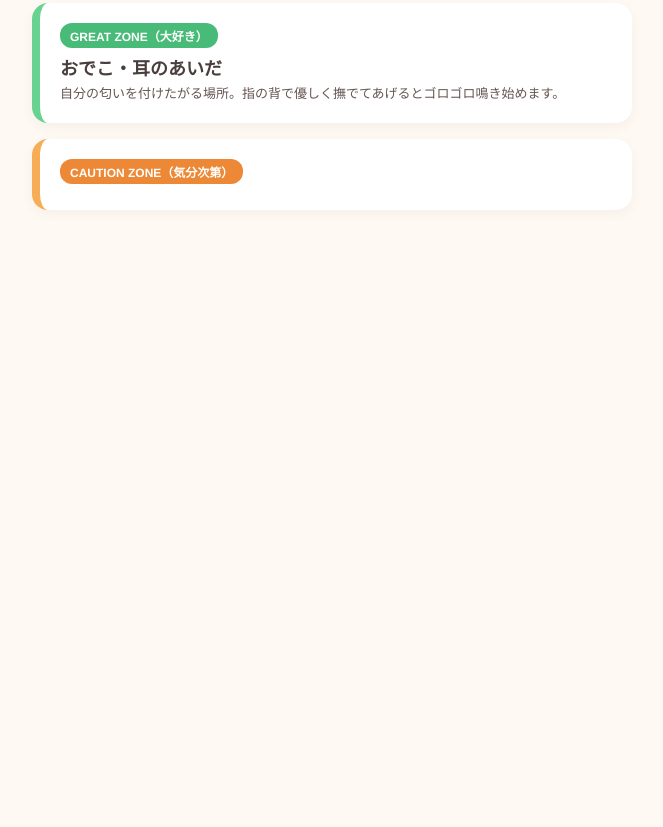
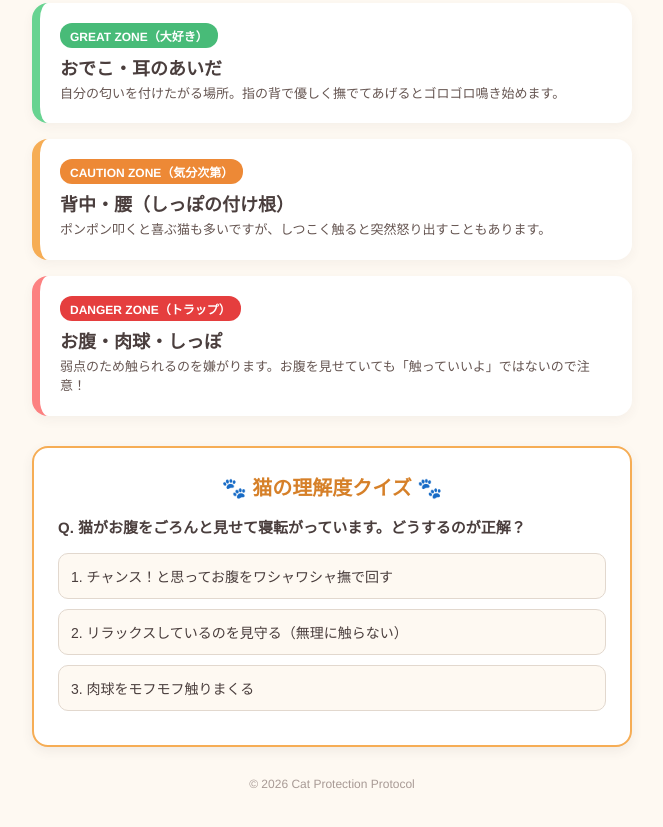
Before and after one commit to noa905/2026_ds, a plain HTML site: page index.html in a window 1280 px wide. Shown: the part 357-1184 px from the top of the page, without its empty margins (308-971 px from the left). Before the commit the page ends 800 px from the top, so only its background shows below. Drawn offline with Linux system fonts and the light colour scheme.

Commit message:
Update index.html

```diff
--- a/index.html
+++ b/index.html
@@ -3,7 +3,7 @@
 <head>
     <meta charset="UTF-8">
     <meta name="viewport" content="width=device-width, initial-scale=1.0">
-    <title>猫のなで方ガイド</title>
+    <title>猫のなで方ガイド＆クイズ</title>
     <style>
         * {
             box-sizing: border-box;
@@ -48,15 +48,9 @@
             border-left: 8px solid #ccc;
         }
 
-        .zone-card.safe {
-            border-left-color: #68d391; /* 緑 */
-        }
-        .zone-card.caution {
-            border-left-color: #f6ad55; /* オレンジ */
-        }
-        .zone-card.danger {
-            border-left-color: #fc8181; /* 赤 */
-        }
+        .zone-card.safe { border-left-color: #68d391; }
+        .zone-card.caution { border-left-color: #f6ad55; }
+        .zone-card.danger { border-left-color: #fc8181; }
 
         .badge {
             font-size: 12px;
@@ -71,9 +65,7 @@
         .badge.caution { background-color: #ed8936; }
         .badge.danger { background-color: #e53e3e; }
 
-        .zone-info {
-            flex: 1;
-        }
+        .zone-info { flex: 1; }
         .zone-title {
             font-size: 18px;
             font-weight: bold;
@@ -85,18 +77,52 @@
             line-height: 1.5;
         }
 
-        .tip-box {
-            background-color: #fff2e2;
-            border-radius: 12px;
-            padding: 16px;
-            font-size: 13px;
-            line-height: 1.6;
-            margin-top: 24px;
+        /* クイズエリアのスタイル */
+        .quiz-container {
+            background-color: #ffffff;
+            border-radius: 16px;
+            padding: 24px;
+            margin-top: 30px;
+            box-shadow: 0 4px 12px rgba(74, 62, 61, 0.08);
+            border: 2px solid #f6ad55;
         }
-        .tip-title {
+        .quiz-title {
+            font-size: 20px;
             font-weight: bold;
             color: #d68029;
-            margin-bottom: 4px;
+            text-align: center;
+            margin-bottom: 16px;
+        }
+        .quiz-question {
+            font-size: 15px;
+            font-weight: bold;
+            margin-bottom: 14px;
+            line-height: 1.5;
+        }
+        .quiz-option {
+            display: block;
+            width: 100%;
+            padding: 12px;
+            margin-bottom: 10px;
+            background-color: #fef9f2;
+            border: 1px solid #e2d8ce;
+            border-radius: 10px;
+            font-size: 14px;
+            color: #4a3e3d;
+            cursor: pointer;
+            text-align: left;
+            transition: all 0.2s;
+        }
+        .quiz-option:hover {
+            background-color: #fbeee0;
+        }
+        .quiz-result {
+            margin-top: 15px;
+            padding: 12px;
+            border-radius: 8px;
+            font-weight: bold;
+            text-align: center;
+            display: none;
         }
 
         footer {
@@ -138,4 +164,52 @@
     <div class="zone-card caution">
         <div class="zone-info">
             <span class="badge caution">CAUTION ZONE（気分次第）</span>
-            <div class="zone-title
+            <div class="zone-title">背中・腰（しっぽの付け根）</div>
+            <div class="zone-desc">ポンポン叩くと喜ぶ猫も多いですが、しつこく触ると突然怒り出すこともあります。</div>
+        </div>
+    </div>
+
+    <!-- 危険エリア -->
+    <div class="zone-card danger">
+        <div class="zone-info">
+            <span class="badge danger">DANGER ZONE（トラップ）</span>
+            <div class="zone-title">お腹・肉球・しっぽ</div>
+            <div class="zone-desc">弱点のため触られるのを嫌がります。お腹を見せていても「触っていいよ」ではないので注意！</div>
+        </div>
+    </div>
+
+    <!-- クイズセクション -->
+    <div class="quiz-container">
+        <div class="quiz-title">🐾 猫の理解度クイズ 🐾</div>
+        <div class="quiz-question">Q. 猫がお腹をごろんと見せて寝転がっています。どうするのが正解？</div>
+
+        <button class="quiz-option" onclick="checkAnswer(false)">1. チャンス！と思ってお腹をワシャワシャ撫で回す</button>
+        <button class="quiz-option" onclick="checkAnswer(true)">2. リラックスしているのを見守る（無理に触らない）</button>
+        <button class="quiz-option" onclick="checkAnswer(false)">3. 肉球をモフモフ触りまくる</button>
+
+        <div id="result" class="quiz-result"></div>
+    </div>
+
+    <footer>
+        © 2026 Cat Protection Protocol
+    </footer>
+</div>
+
+<script>
+    function checkAnswer(isCorrect) {
+        const resultDiv = document.getElementById('result');
+        resultDiv.style.display = 'block';
+        if (isCorrect) {
+            resultDiv.style.backgroundColor = '#e6fffa';
+            resultDiv.style.color = '#234e52';
+            resultDiv.innerHTML = '⭕️ 正解！<br>お腹を見せるのは「信頼の証」ですが、触ってほしいわけではありません。そっと見守りましょう！';
+        } else {
+            resultDiv.style.backgroundColor = '#fff5f5';
+            resultDiv.style.color = '#9b2c2c';
+            resultDiv.innerHTML = '❌ 残念！ガブッと噛まれるかも！<br>お腹や肉球は弱点なので、触ると怒られることが多いです。';
+        }
+    }
+</script>
+
+</body>
+</html>
```
